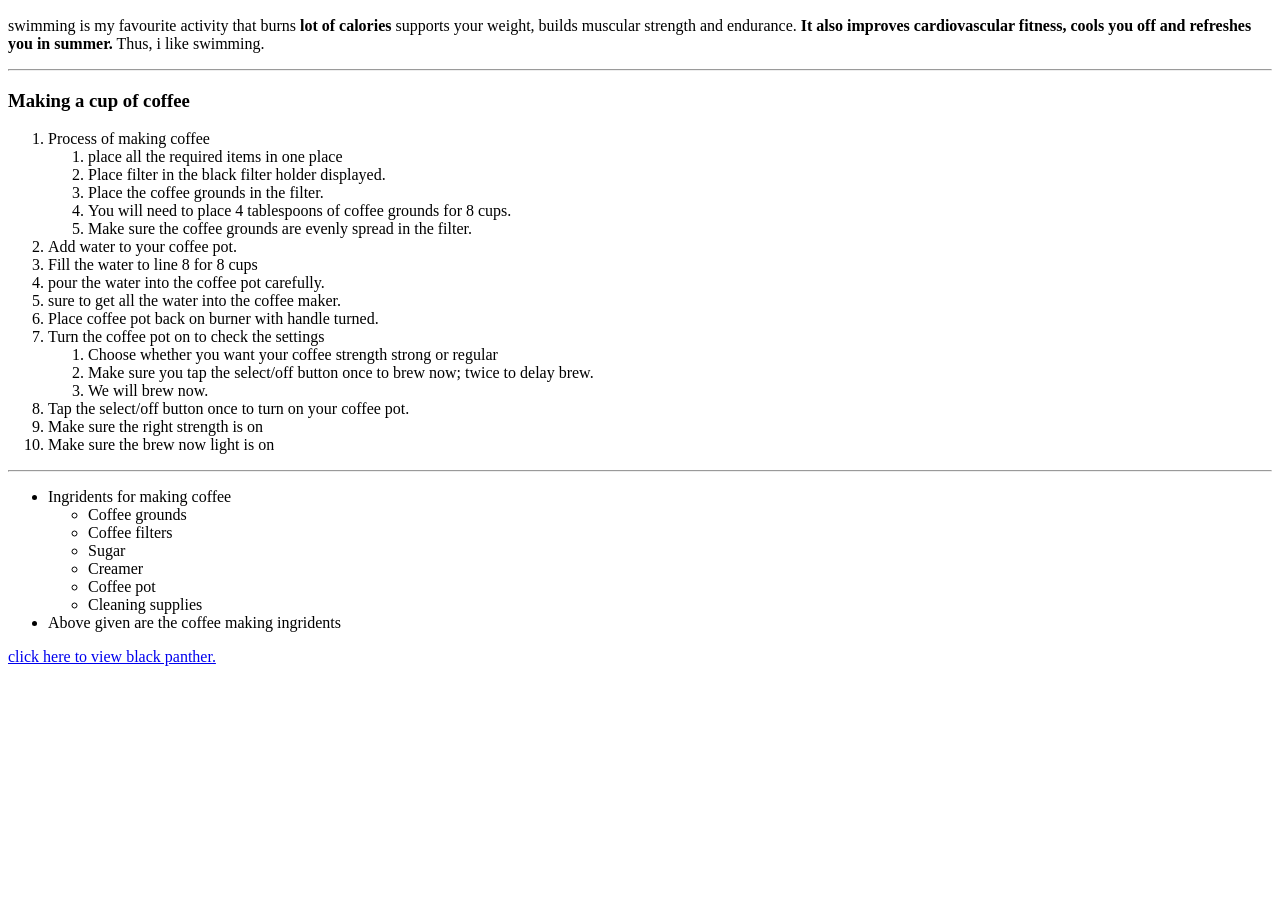
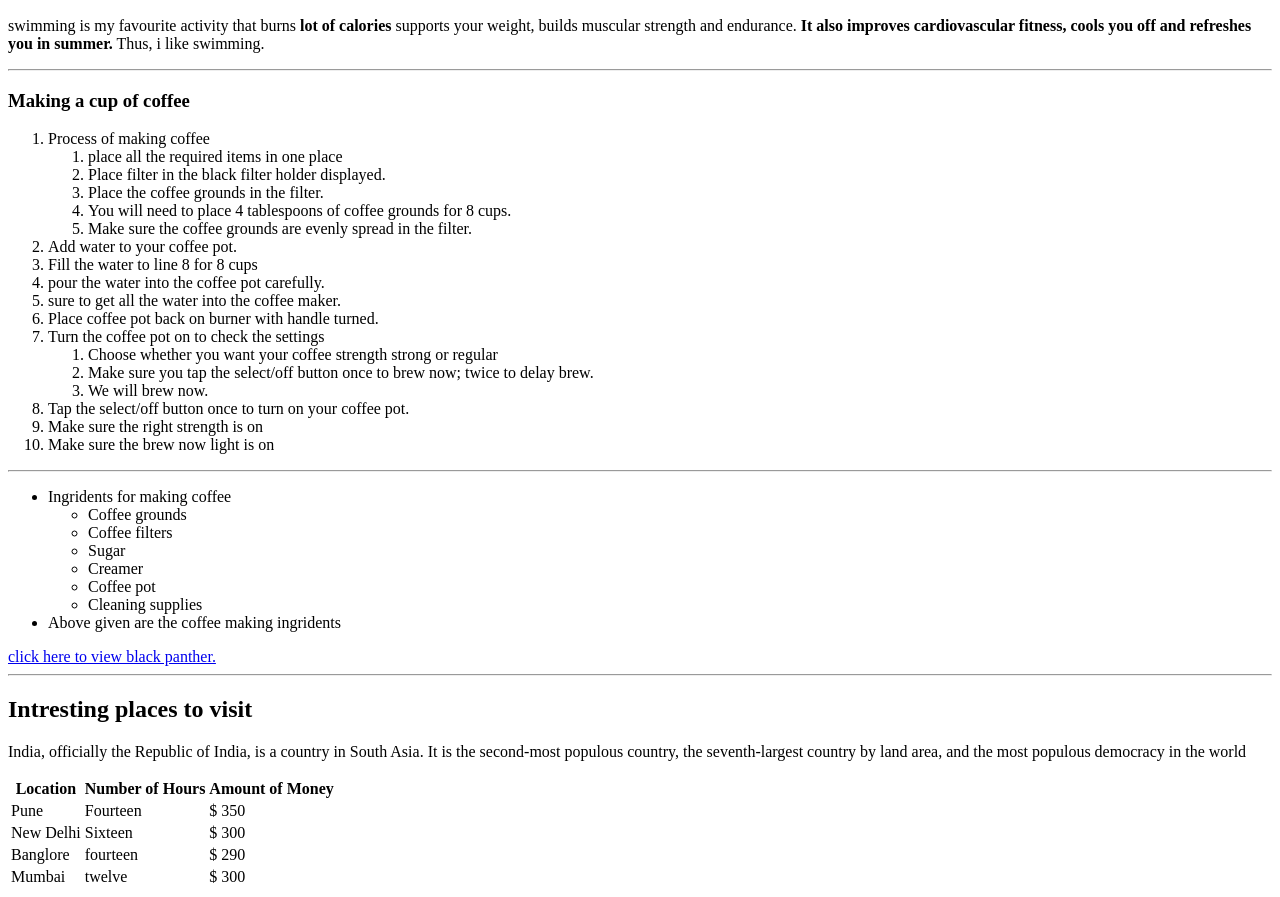
Before and after one commit to 44-563-Web-Apps-S21/webapps-s21-assignment-3-pruthvi5555, a plain HTML site: page index.html in a window 1280 px wide. Shown: the part 110-1007 px from the top of the page. Before the commit the page ends 800 px from the top, so only its background shows below. Drawn offline with Linux system fonts and the light colour scheme.

Commit message:
touristplaces

```diff
--- a/index.html
+++ b/index.html
@@ -59,6 +59,43 @@
     </ul>
     <a href="aboutme.html"> click here to view black panther.</a>
 
+
+    <br>
+
+
+    <hr>
+
+    <h2>Intresting places to visit</h2>
+    <p>India, officially the Republic of India, is a country in South Asia. It is the second-most populous country, the seventh-largest country by land area, and the most populous democracy in the world</p>
+    <table>
+        <tr>
+            <th>Location</th>
+            <th>Number of Hours</th>
+            <th>Amount of Money</th>
+        </tr>
+        <tr>
+            <td>Pune</td>
+            <td>Fourteen</td>
+            <td>&#36; 350</td>
+        </tr>
+        <tr>
+            <td>New Delhi</td>
+            <td>Sixteen</td>
+            <td>&#36; 300</td>
+       </tr>
+       <tr>
+            <td>Banglore</td>
+            <td>fourteen</td>
+            <td>&#36; 290</td>
+       </tr>
+       <tr>
+           <td>Mumbai</td>
+           <td>twelve</td>
+           <td>&#36; 300</td>
+       </tr>
+
+    </table>
+
 </body>
 
 
```
